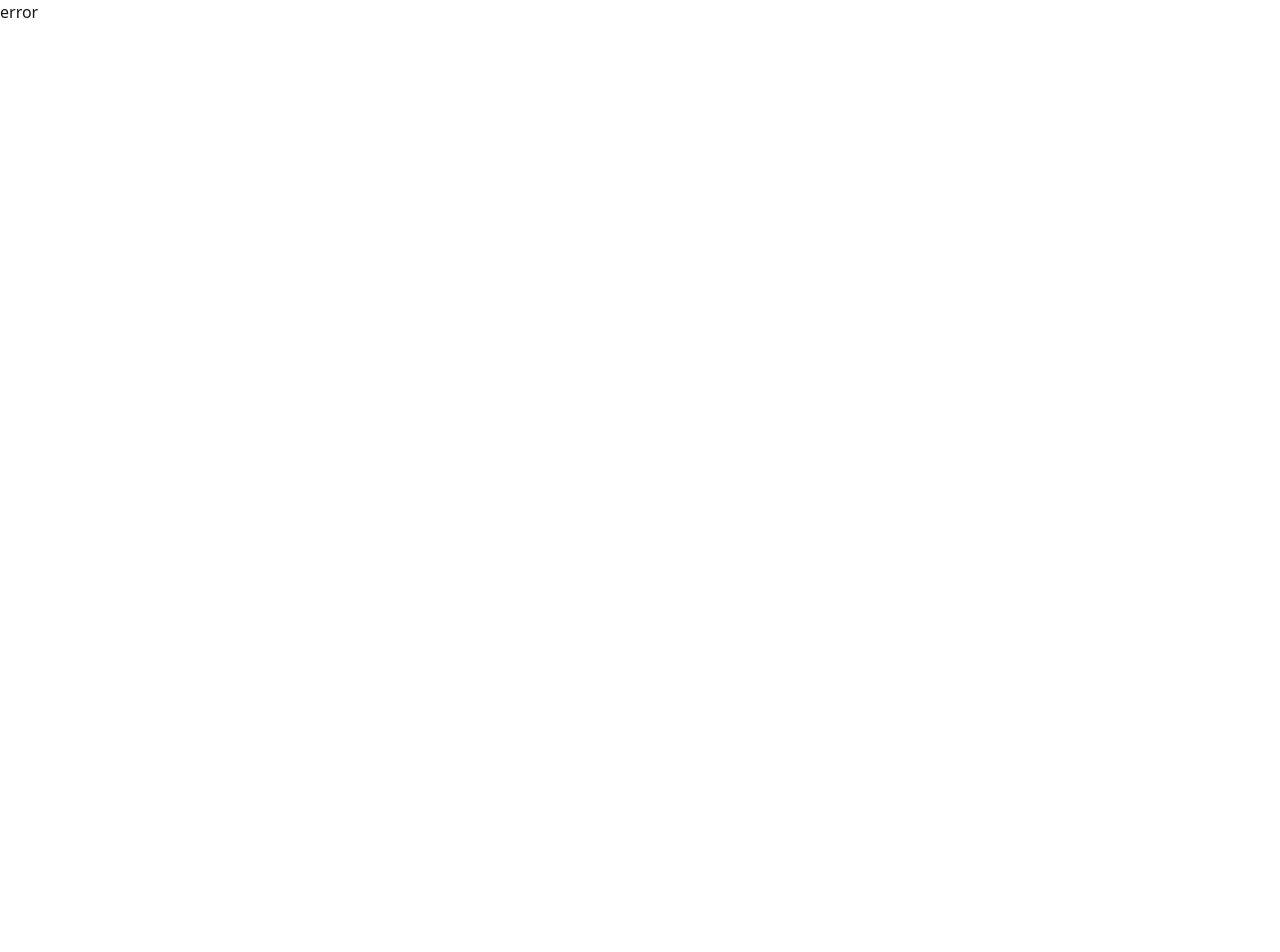
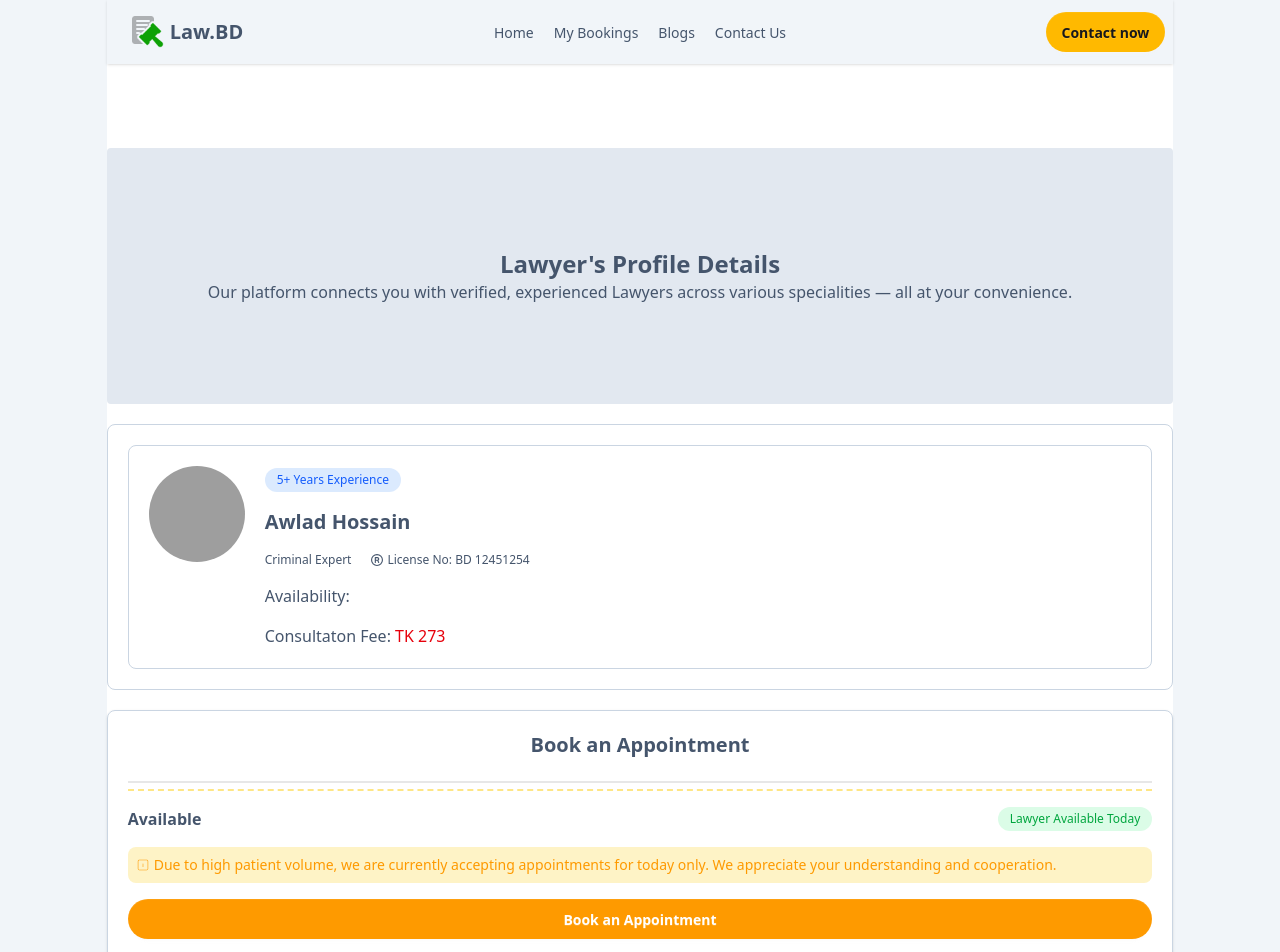
Before and after one commit to jakariya0dev/ph-b11-a8-lawyer-booking, a React (Vite) app: page /profile/1 in a window 1280 px wide. Before the commit this address had no page. Shown: the top 952 px of the page. Before the commit the page ends 800 px from the top, so only its background shows below. Built offline with nearby package versions, Linux system fonts and the light colour scheme; grey boxes are pictures that could not be loaded.

Commit message:
profile done

```diff
--- a/public/lawyers-data.json
+++ b/public/lawyers-data.json
@@ -1,5 +1,6 @@
 [
   {
+    "id": 1,
     "name": "Awlad Hossain",
     "experience": "5+ Years Experience",
     "expertise": "Criminal Expert",
@@ -9,6 +10,7 @@
     "image": "https://i.pravatar.cc/300?u=BD12451254"
   },
   {
+    "id": 2,
     "name": "Fatima Akter",
     "experience": "7+ Years Experience",
     "expertise": "Family Law Expert",
@@ -18,6 +20,7 @@
     "image": "https://i.pravatar.cc/300?u=BD15478963"
   },
   {
+    "id": 3,
     "name": "Raihan Kabir",
     "experience": "3+ Years Experience",
     "expertise": "Civil Law Expert",
@@ -27,6 +30,7 @@
     "image": "https://i.pravatar.cc/300?u=BD11896541"
   },
   {
+    "id": 4,
     "name": "Jannatul Ferdous",
     "experience": "6+ Years Experience",
     "expertise": "Corporate Lawyer",
@@ -36,6 +40,7 @@
     "image": "https://i.pravatar.cc/300?u=BD13472859"
   },
   {
+    "id": 5,
     "name": "Shahriar Ahmed",
     "experience": "4+ Years Experience",
     "expertise": "Labor Law Specialist",
@@ -45,6 +50,7 @@
     "image": "https://i.pravatar.cc/300?u=BD19387452"
   },
   {
+    "id": 6,
     "name": "Tahmina Sultana",
     "experience": "10+ Years Experience",
     "expertise": "Immigration Lawyer",
@@ -54,6 +60,7 @@
     "image": "https://i.pravatar.cc/300?u=BD10485731"
   },
   {
+    "id": 7,
     "name": "Mehedi Hasan",
     "experience": "2+ Years Experience",
     "expertise": "Tax Consultant",
@@ -63,6 +70,7 @@
     "image": "https://i.pravatar.cc/300?u=BD18743526"
   },
   {
+    "id": 8,
     "name": "Sabina Yasmin",
     "experience": "8+ Years Experience",
     "expertise": "Criminal Defense Lawyer",
@@ -72,6 +80,7 @@
     "image": "https://i.pravatar.cc/300?u=BD19874325"
   },
   {
+    "id": 9,
     "name": "Tariq Mahmud",
     "experience": "9+ Years Experience",
     "expertise": "Human Rights Lawyer",
@@ -81,6 +90,7 @@
     "image": "https://i.pravatar.cc/300?u=BD17654321"
   },
   {
+    "id": 10,
     "name": "Nadia Islam",
     "experience": "6+ Years Experience",
     "expertise": "Corporate & Commercial Lawyer",
@@ -90,6 +100,7 @@
     "image": "https://i.pravatar.cc/300?u=BD11235678"
   },
   {
+    "id": 11,
     "name": "Zahidul Islam",
     "experience": "5+ Years Experience",
     "expertise": "Property Law Expert",
@@ -99,6 +110,7 @@
     "image": "https://i.pravatar.cc/300?u=BD14253678"
   },
   {
+    "id": 12,
     "name": "Farzana Haque",
     "experience": "7+ Years Experience",
     "expertise": "Family & Divorce Lawyer",
--- a/src/components/Footer.jsx
+++ b/src/components/Footer.jsx
@@ -10,7 +10,7 @@ export default function Footer() {
     return (
         <div className='flex flex-col justify-center items-center bg-black text-white py-10 md:py-20'>
             <div className='flex items-center mb-5 gap-3 font-bold text-2xl'>
-                <img src="public/img/logo-footer.png" className="logo" alt="logo" />Law.BD
+                <img src="/img/logo-footer.png" className="logo" alt="logo" />Law.BD
             </div>
             <div className='flex flex-col md:flex-row justify-center items-center gap-5'>
                 <Link to="/" className="">Home</Link>
--- a/src/components/Lawyers.jsx
+++ b/src/components/Lawyers.jsx
@@ -41,12 +41,11 @@ export default function Lawyers({lawyers}) {
                                 <h3 className='text-xl font-bold'>{lawyer.name}</h3>
                                 <p className='text-sm'>{lawyer.expertise}</p>
                                 <p className='text-sm flex items-center gap-1 mb-4'><FaRegRegistered /> License No: {lawyer.license}</p>
-                                <Link className='border border-slate-400 px-3 py-1 rounded-full w-full text-center text-blue-600 inline-block'>View Details</Link>
+                                <Link to={`profile/${lawyer.id}`} className='border border-slate-400 px-3 py-1 rounded-full w-full text-center text-blue-600 inline-block'>View Details</Link>
                             </div>
                         </div>
-                        ))}
-
-
+                        ))
+                    }
 
                 </div>
             </div>
--- a/src/main.jsx
+++ b/src/main.jsx
@@ -1,4 +1,4 @@
-import { StrictMode } from 'react'
+import { StrictMode, Suspense } from 'react'
 import { createRoot } from 'react-dom/client'
 import './index.css'
 import App from './App.jsx'
@@ -9,6 +9,7 @@ import {
 } from "react-router";
 import Root from './components/Root.jsx';
 import Home from './pages/Home.jsx';
+import Profile from './pages/Profile.jsx';
 
 
 const router = createBrowserRouter([
@@ -23,12 +24,16 @@ const router = createBrowserRouter([
         loader: () => fetch('public/lawyers-data.json'),
         Component: Home,
       },
+      {
+        path: "profile/:id",
+        Component: Profile,
+      },
     ],
   },
 ]);
 
 createRoot(document.getElementById('root')).render(
-  <StrictMode>
+  <Suspense fallback={<div>Loading...</div>}>
     <RouterProvider router={router} />
-  </StrictMode>
+  </Suspense>
 )
--- a/src/pages/Profile.jsx
+++ b/src/pages/Profile.jsx
@@ -0,0 +1,79 @@
+import React, { useEffect, useState } from 'react'
+import { FaRegRegistered } from 'react-icons/fa6';
+import { useParams } from 'react-router'
+import { CiSquareAlert } from "react-icons/ci";
+
+export default function Profile() {
+
+    const [lawyer, setLawyer] = useState({});
+
+    // let lawyer = useLoaderData()
+    // console.log(lawyer);
+    let {id} = useParams();
+
+    useEffect(() => {
+        fetch('/lawyers-data.json')
+        .then(res => res.json())
+        .then(data => {
+            let lawyer = data.find((d) => d.id == id);
+            setLawyer(lawyer);
+        })
+    }, [id]);
+
+    return (
+        <div className='bg-white py-16 w-10/12 mx-auto'>
+
+            <div className='bg-slate-200 py-5 rounded my-5'>
+                <div className='text-center  text-slate-600 py-20 w-10/12 mx-auto'>
+                    <h2 className='text-2xl font-bold'>Lawyer's Profile Details</h2>
+                    <p>Our platform connects you with verified, experienced Lawyers across various specialities — all at your convenience.</p>
+                </div>
+
+            </div>
+
+            <div className='p-5 bg-white rounded-lg border border-slate-300'>
+                <div
+                    key={lawyer.license}
+                    className='flex items-start justify-start text-slate-600 rounded-lg p-5 border border-slate-300 gap-5'>
+                    <img
+                        src={lawyer.image}
+                        alt={lawyer.name}
+                        className='w-24 h-24 rounded-full object-cover'
+                    />
+                    <div>
+                        <p className='text-blue-600 px-3 py-1 text-xs bg-blue-100 rounded-full inline-block mb-4'>
+                            {lawyer.experience}
+                        </p>
+                        <h3 className='text-xl font-bold mb-4'>{lawyer.name}</h3>
+                        <div className='mb-4 flex gap-5'>
+                            <p className='text-xs'>{lawyer.expertise}</p>
+                            <p className='text-xs flex items-center gap-1'><FaRegRegistered /> License No: {lawyer.license}</p>
+                        </div>
+                        <div className='flex gap-1 mb-4'>
+                            Availability:
+                            {/* {lawyer.availability.map((item, index) => (<p key={index} className='text-xs text-amber-400 bg-amber-100 px-3 py-1 rounded-full border border-amber-300'>{item}</p>))} */}
+                        </div>
+                        <p>Consultaton Fee: <span className='text-red-600'>TK {lawyer.fee}</span></p>
+                    </div>
+                </div>
+            </div>
+
+            <div className='shadow rounded-lg border border-slate-300 mt-5 p-5'>
+                <h3 className='text-slate-600 text-center text-xl font-bold mb-4'>Book an Appointment</h3>
+                <div className='divider border-b-2 border-dashed border-amber-200'></div>
+                <div className='flex items-center justify-between mb-4'>
+                    <p className='text-slate-600 font-bold'>Available</p>
+                    <p className='text-green-600 bg-green-100 px-3 py-1 rounded-full text-xs'>Lawyer Available Today</p>
+                </div>
+                <p className='text-amber-500 mb-4 bg-amber-100 p-2 rounded-lg text-sm flex items-center gap-1'>
+                    <CiSquareAlert />
+                    Due to high patient volume, we are currently accepting appointments for today only. We appreciate your understanding and cooperation.
+                </p>
+                <button className='btn bg-amber-500 hover:bg-amber-600 text-white w-full border-0 rounded-full'>Book an Appointment</button>
+            </div>
+
+        </div>
+
+
+    )
+}
```
